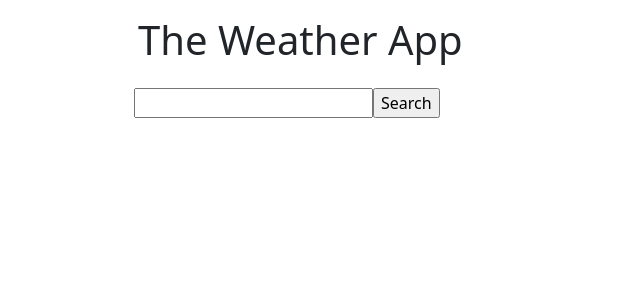
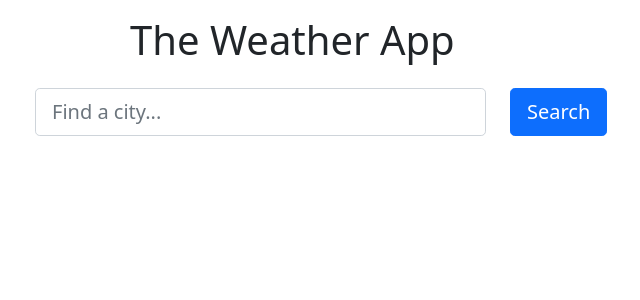
Before and after one commit to lstratta/open-weather-api-app, a React (Create React App) app in the folder frontend/: page / in a window 1280 px wide. Shown: the top 300 px of the page, without its empty margins (332-972 px from the left). Built offline with nearby package versions, Linux system fonts and the light colour scheme.

Commit message:
navbar and search placed

```diff
--- a/frontend/src/components/HomePage/HomePage.jsx
+++ b/frontend/src/components/HomePage/HomePage.jsx
@@ -4,18 +4,34 @@ export default function HomePage () {
 
 
     return (
-        <div className="container">
+        <div>
 
-            <div className="row justify-content-center">
-                <div className='col-md-4'>
+            <form action="">
+                <div className='row justify-content-center'>
 
-                    <form action="">
+                    <div className="col-5 mb-3 mt-3">
+                            <input
+                            className='form-control form-control-lg'
+                            type="text"
+                            name="location"
+                            id=""
+                            placeholder='Find a city...'
+                            />
+                    </div>
 
-                        <input type="text" name="location" id="" />
-                        <input type="submit" value="Search"/>
-                    </form>
+                    <div className='col-1 mb-3 mt-3'>
+                        <button className='btn btn-lg btn-primary' >Search</button>
+                    </div>
 
                 </div>
+            </form>
+
+
+
+            <div className='row'>
+
+
+
             </div>
 
         </div>
--- a/frontend/src/components/NavBar.jsx
+++ b/frontend/src/components/NavBar.jsx
@@ -1,14 +1,15 @@
+import 'bootstrap/dist/css/bootstrap.min.css';
 
 export default function NavBar() {
 
     return(
 
-        <div className="container">
+        <div>
 
             <div className="row justify-content-center">
-                <div className="col-md-4 p-3">
-                    <h1>The Weather App</h1>
-                </div>
+
+                <h1 className="col-4 mt-3">The Weather App</h1>
+
             </div>
 
         </div>
--- a/package.json
+++ b/package.json
@@ -1,6 +1,7 @@
 {
   "dependencies": {
     "bootstrap": "^5.1.3",
+    "bootstrap-icons": "^1.8.1",
     "react-bootstrap": "^2.1.2"
   }
 }
```
Also changed, not shown: frontend/public/index.html (+5 -5 lines), 1 other file (tests, documents, lock files or other folders).
